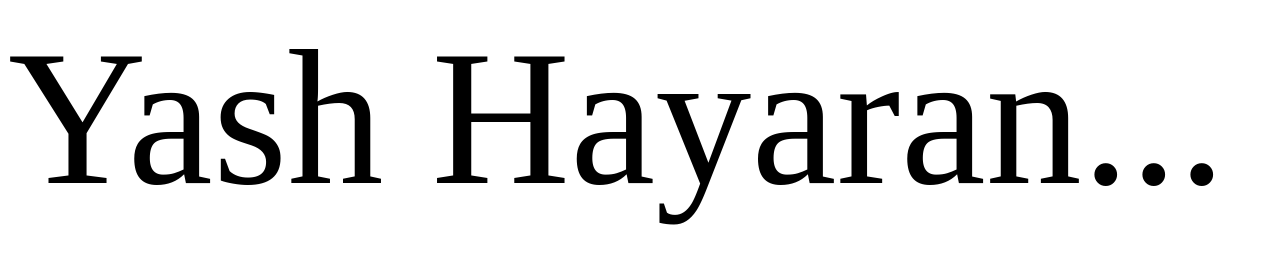
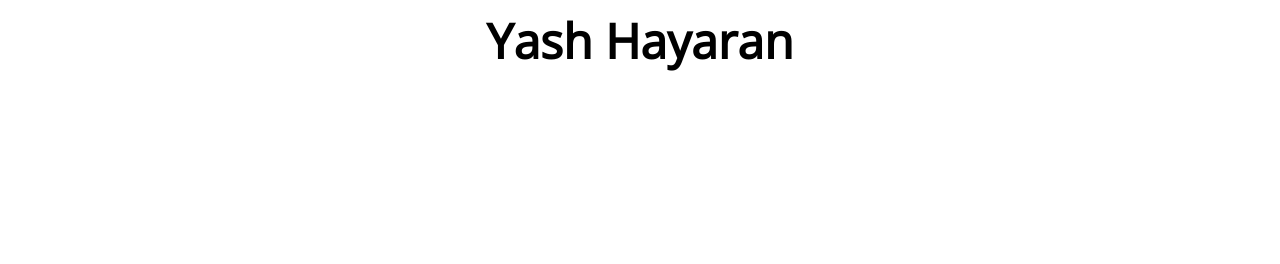
Before and after one commit to yashhayaran/yashhayaran.github.io, a plain HTML site: page index.html in a window 1280 px wide. Drawn offline with nearby package versions, Linux system fonts and the light colour scheme.

Commit message:
adding new styles

```diff
--- a/index.html
+++ b/index.html
@@ -1,13 +1,26 @@
+<style>
+	.head_line
+	{
+		font-family: 'Open Sans';
+		font-size: 48px;
+		text-align:center;
+		display:inline-block;
+		position:relative;
+		width:100%;
+		margin: 0 auto;
+	}
+</style>
 <html>
 
 <head>
-	<title>Yash Hayaran</title>
+	<title>Yash, your code expert!</title>
 	<meta charset="utf-8">
-	<meta name="keywords" content="yash, hayaran">
+	<meta name="keywords" content="yash hayaran, yash">
+	<link href='https://fonts.googleapis.com/css?family=Open+Sans' rel='stylesheet' type='text/css'>
 </head>
 
-<body>
-	<p style="font-size:12em"> Yash Hayaran... </p>
-</body>
+<h1 class="head_line">
+	Yash Hayaran
+</h1>
 
 </html>
```
